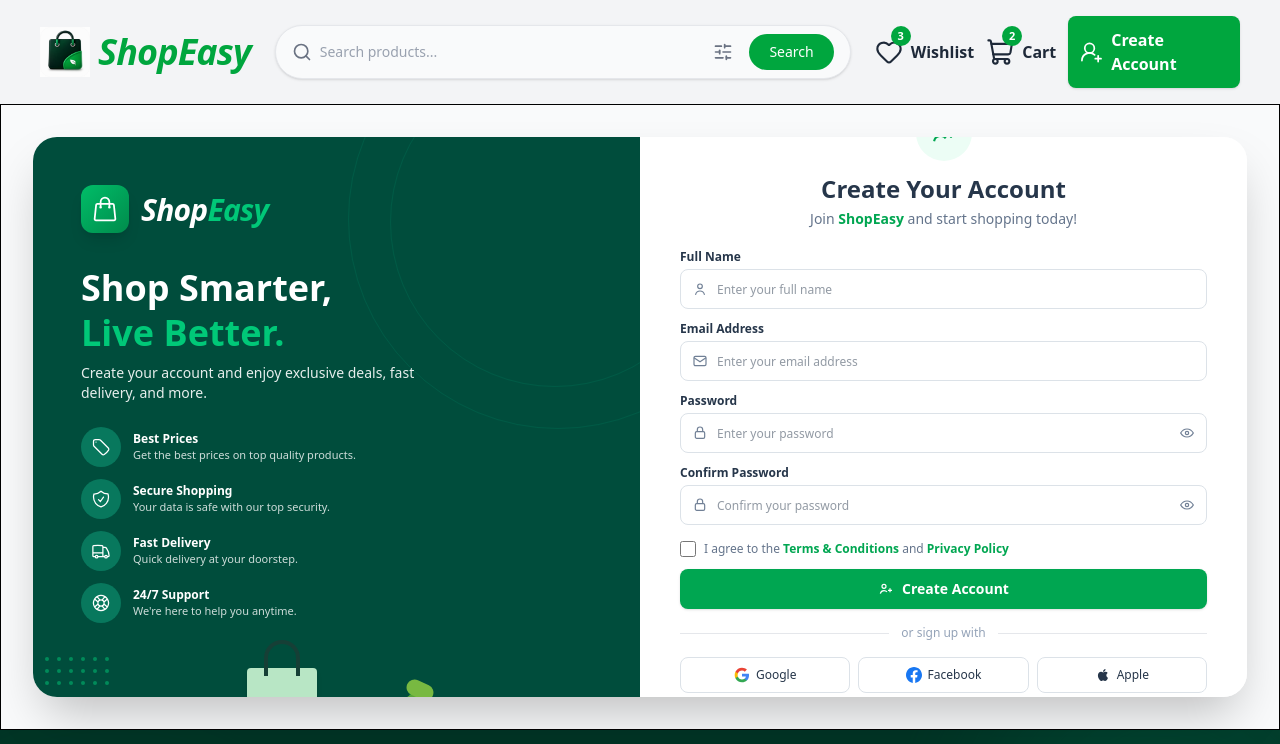
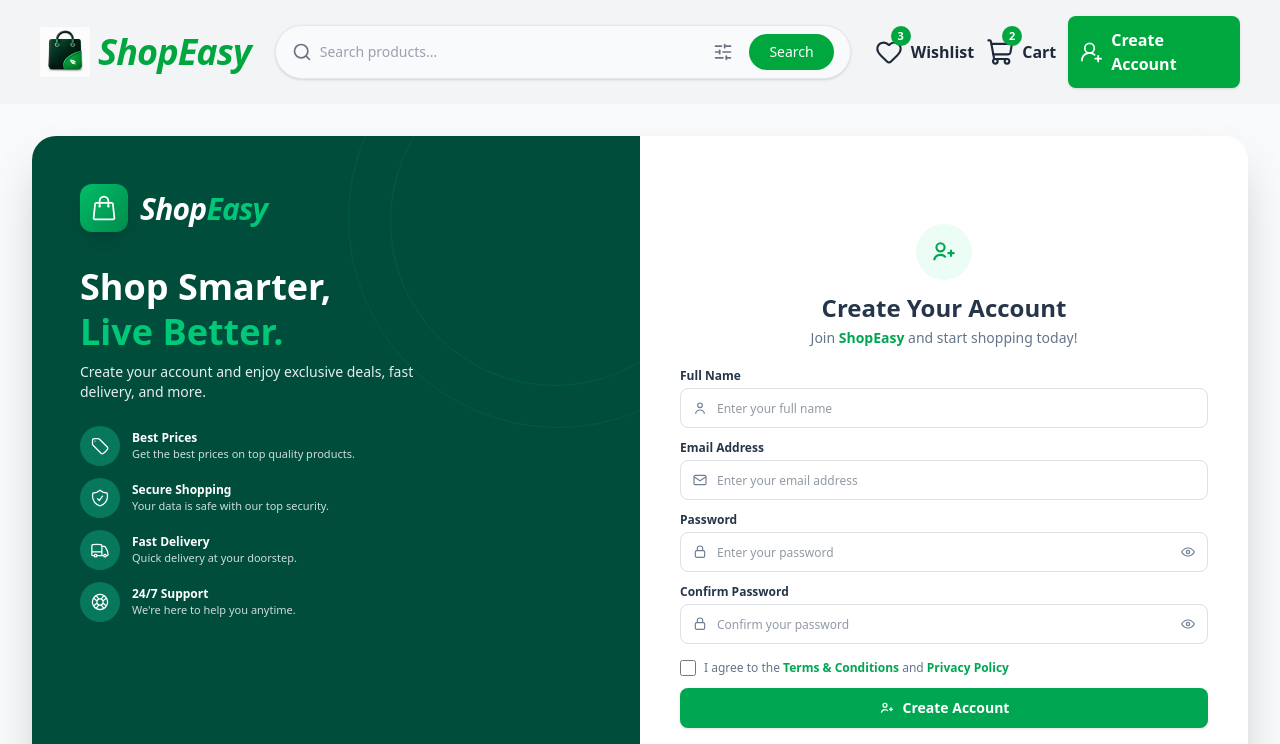
Before and after one commit to MDSOBUJMADBOR/E-commerce, a Next.js app in the folder frontend/: page /signup in a window 1280 px wide. Shown: the top 744 px of the page. Built offline with nearby package versions, Linux system fonts and the light colour scheme.

Commit message:
signup page problem solve

```diff
--- a/frontend/src/components/SignUp/LeftSideSignUp.tsx
+++ b/frontend/src/components/SignUp/LeftSideSignUp.tsx
@@ -9,7 +9,7 @@
 
 const LeftSideSignUp = () => {
   return (
-    <div className="w-full lg:w-1/2 min-h-full overflow-hidden bg-[#004d3c] text-white flex flex-col justify-between relative p-6 sm:p-8 lg:p-12">
+    <div className="w-full lg:w-1/2 min-h-full overflow-hidden bg-[#004d3c] text-white flex flex-col justify-between relative p-6 sm:p-8 lg:p-12 ">
       {/* Background Glow Circles */}
       <div className="pointer-events-none absolute -right-32 -top-32 h-[420px] w-[420px] rounded-full border border-emerald-400/10" />
       <div className="pointer-events-none absolute -right-20 -top-20 h-[330px] w-[330px] rounded-full border border-emerald-400/10" />
--- a/frontend/src/components/SignUp/SignUp.tsx
+++ b/frontend/src/components/SignUp/SignUp.tsx
@@ -6,8 +6,8 @@
 
 export default function SignUpPage() {
   return (
-    <div className="relative z-10 flex items-center justify-center w-full min-h-[70dvh] p-2 sm:p-4 lg:p-8 bg-gray-50 border">
-      <div className="flex flex-col lg:flex-row w-full max-w-7xl lg:h-[70vh] min-h-[500px] shadow-2xl rounded-3xl overflow-hidden bg-white max-lg:h-auto ">
+    <div className="relative z-10 flex items-center justify-center w-full min-h-[70dvh] p-2 sm:p-4 lg:p-8 bg-gray-50 ">
+      <div className="flex flex-col lg:flex-row w-full max-w-7xl lg:h-[100vh] min-h-[500px] shadow-2xl rounded-3xl overflow-hidden bg-white max-lg:h-auto ">
         {/* Left Side (Desktop Hidden / Mobile Top Banner) */}
         <LeftSideSignUp />
 
```
Also changed, not shown: frontend/src/components/SignUp/RightSideSignUp.tsx (line endings or trailing spaces).
